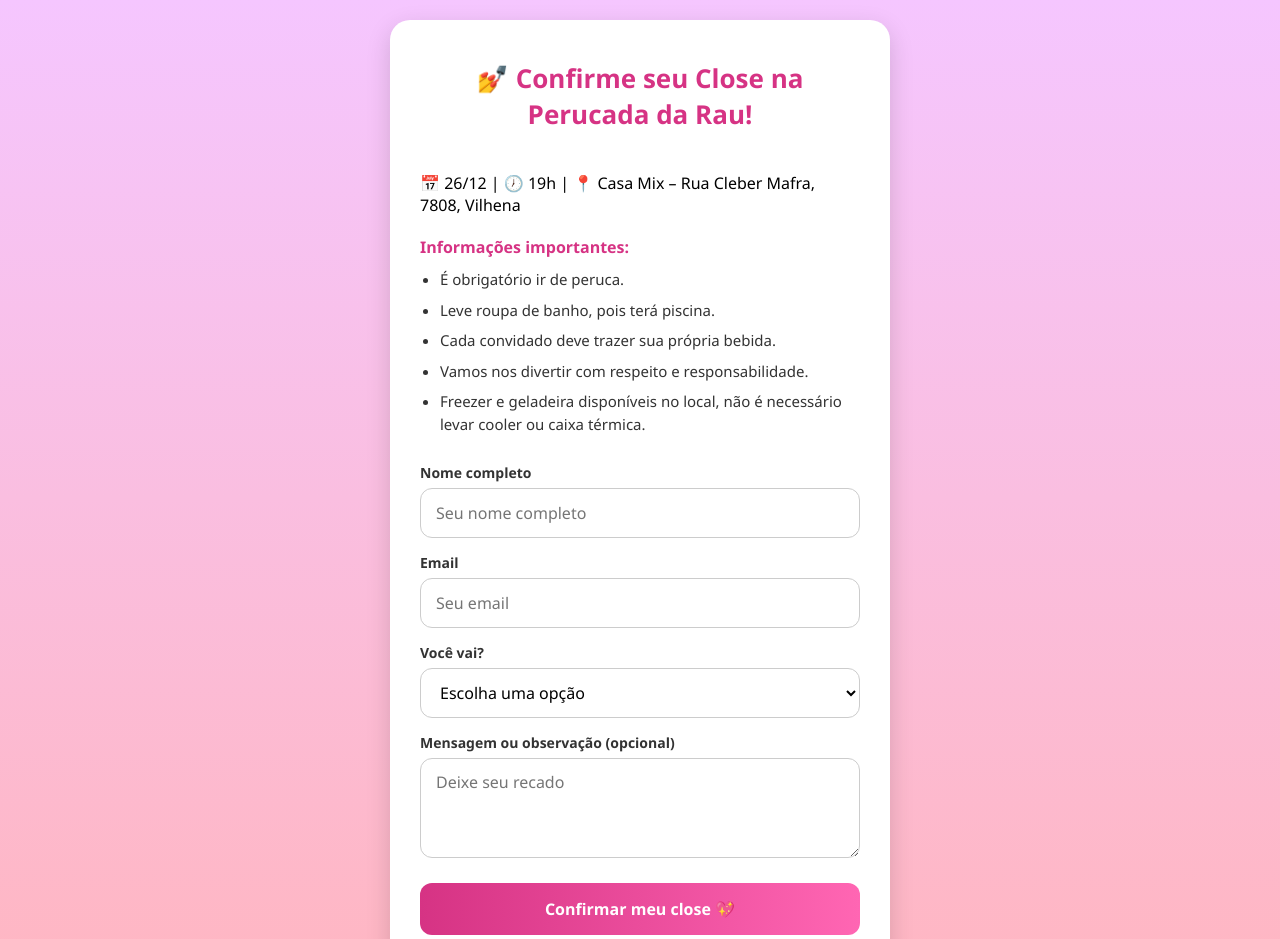
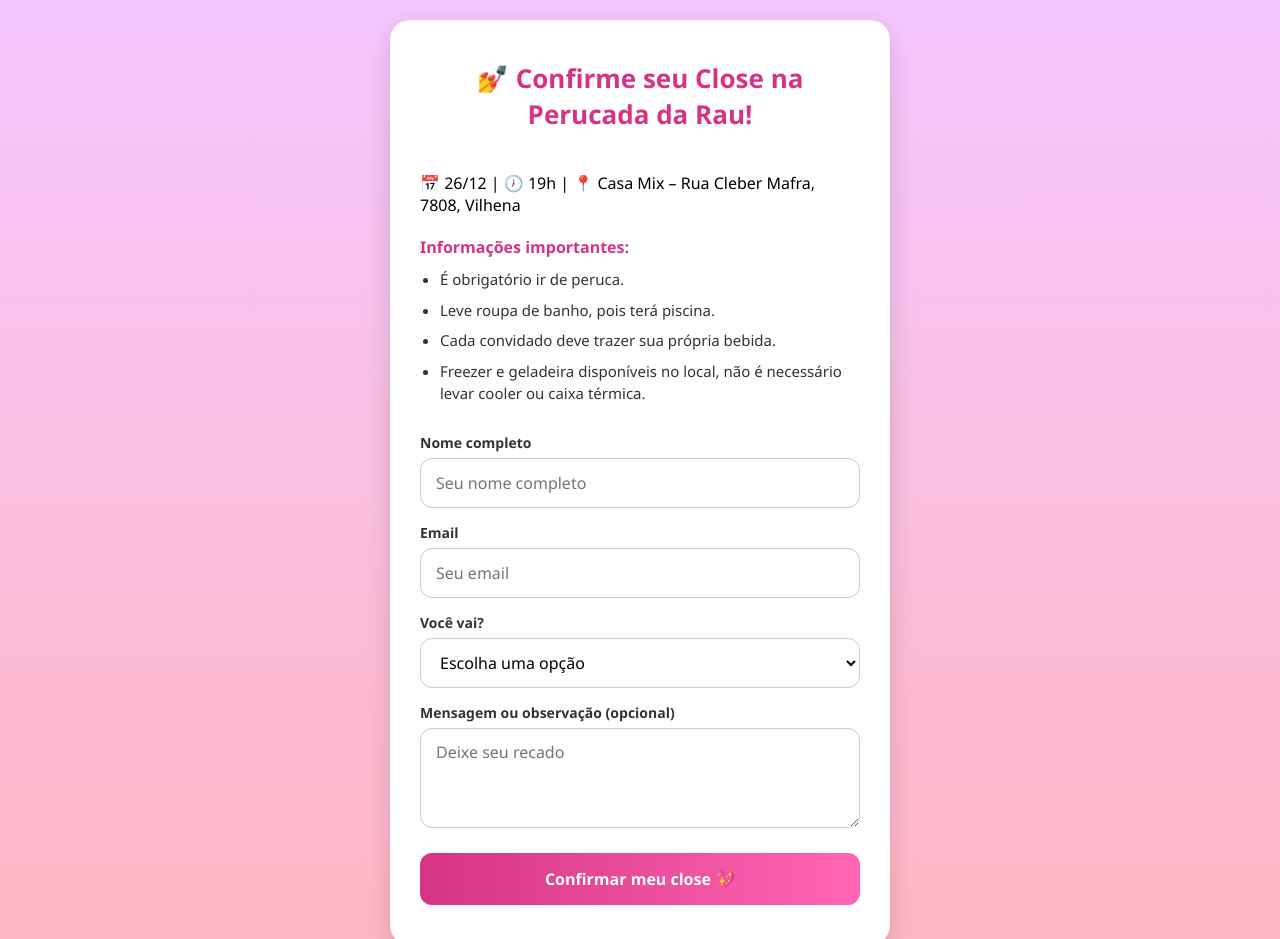
Before and after one commit to gabriellagodinho/festa-rau, a website: page index.html in a window 1280 px wide. Shown: the top 939 px of the page. Drawn offline with nearby package versions, Linux system fonts and the light colour scheme.

Commit message:
Remove a guideline about respect and responsibility

```diff
--- a/index.html
+++ b/index.html
@@ -17,7 +17,6 @@
                 <li>É obrigatório ir de peruca.</li>
                 <li>Leve roupa de banho, pois terá piscina.</li>
                 <li>Cada convidado deve trazer sua própria bebida.</li>
-                <li>Vamos nos divertir com respeito e responsabilidade.</li>
                 <li>Freezer e geladeira disponíveis no local, não é necessário levar cooler ou caixa térmica.</li>
             </ul>
         </div>
```
